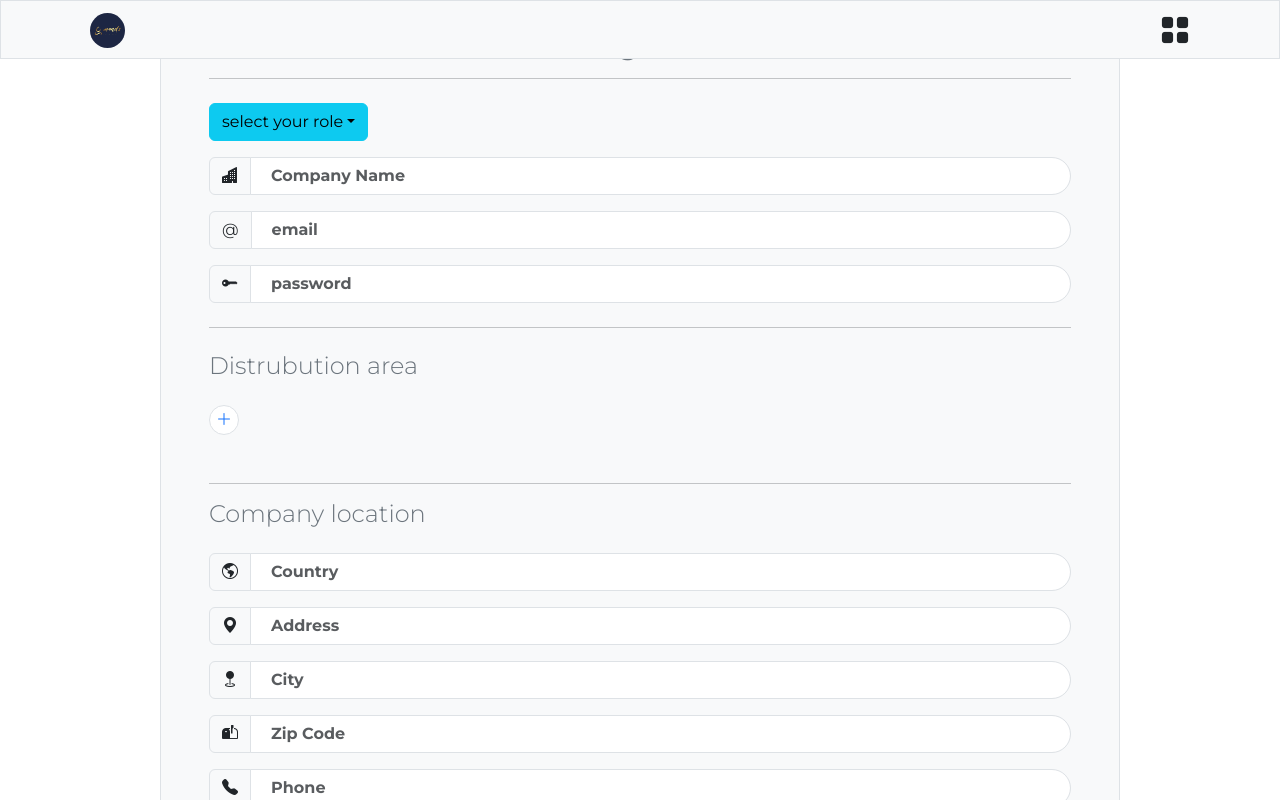
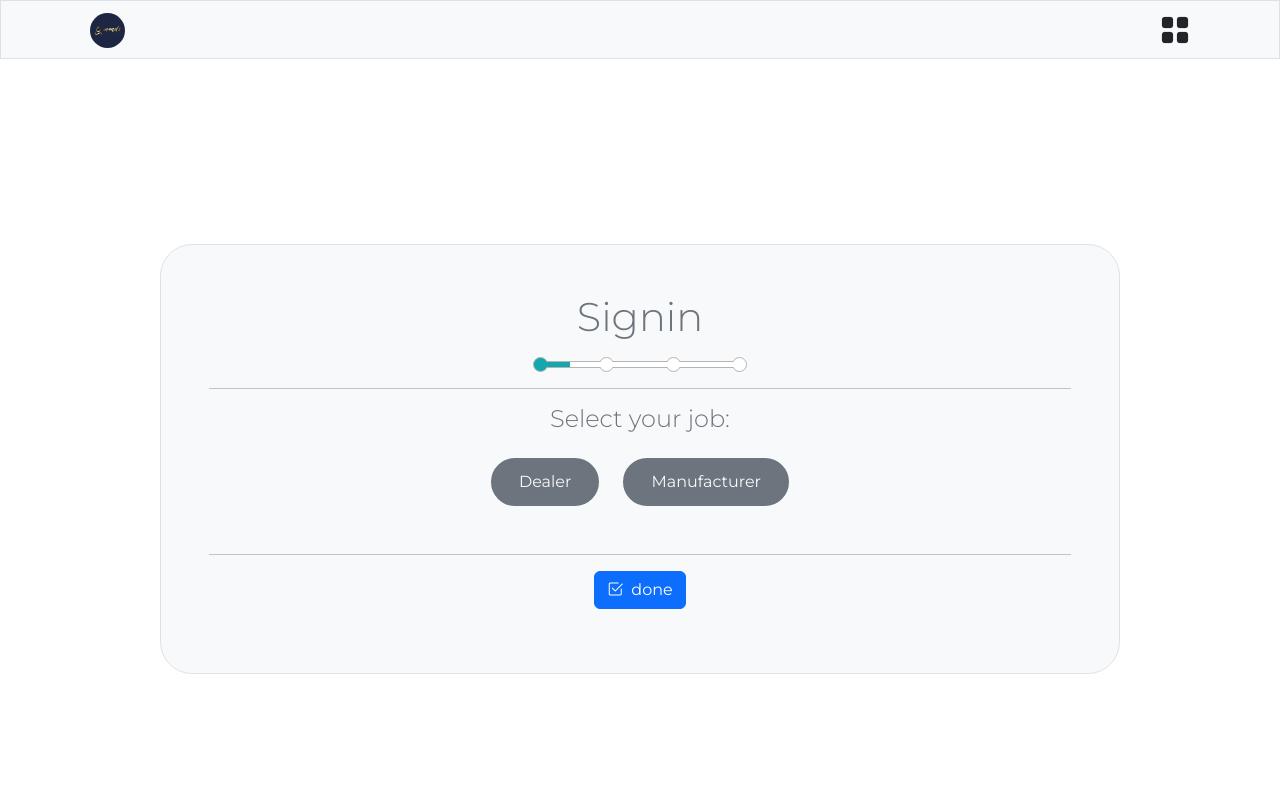
Before and after one commit to lucapipit/stocky_fe, a React (Create React App) app in the folder root/: page /signin in a window 1280 px wide. Shown: the top 800 px of the page. Built offline with nearby package versions, Linux system fonts and the light colour scheme.

Commit message:
restaurata la pagina di signin e aggiunta la dateRejection

```diff
--- a/root/src/components/CardPendingAnnouncement.jsx
+++ b/root/src/components/CardPendingAnnouncement.jsx
@@ -24,7 +24,7 @@ const CardPendingAnnouncement = ({ singleData, isLoading }) => {
 
     const rejectAnnouncement = async () => {
         if (window.confirm("Do you want to reject this announcement? ")) {
-            dispatch(updateAnnouncementFunc({ payload: { ...singleData[0], status: 3, rejReasons: rejectionReasons }, token: localStorage.getItem("token") }))
+            dispatch(updateAnnouncementFunc({ payload: { ...singleData[0], status: 3, rejReasons: rejectionReasons, dataRejected: new Date() }, token: localStorage.getItem("token") }))
                 .then((response) => response.payload.statusCode === 200 ? window.location.reload() : null)
         };
     }
--- a/root/src/components/_Signin.jsx
+++ b/root/src/components/_Signin.jsx
@@ -14,7 +14,7 @@ import { setDistributionArea, delDistributionArea } from '../states/generalState
 
 const _Signin = () => {
 
-    const [typeOfJob, setTypeOfJob] = useState("select your role");
+    const [typeOfJob, setTypeOfJob] = useState("");
     const [companyName, setCompanyName] = useState("");
     const [email, setEmail] = useState("");
     const [pssw, setPssw] = useState("");
@@ -26,9 +26,10 @@ const _Signin = () => {
 
     const [firstSendTry, setFirstSendTry] = useState(true);
     const [serverResponse, setServerResponse] = useState("");
-    const formOk = companyName && email && pssw && country && city && zipCode && typeOfJob !== "select your role";
+    const formOk = companyName && email && pssw && country && city && zipCode && typeOfJob;
 
     const [addArea, setAddArea] = useState(false);
+    const [step, setStep] = useState(0);
 
     const dispatch = useDispatch();
     const navigate = useNavigate();
@@ -76,7 +77,7 @@ const _Signin = () => {
                         setCity("");
                         setZipCode("");
                         setPhone("");
-                        setTypeOfJob("select your role");
+                        setTypeOfJob("");
                         navigate("/");
 
                     } else {
@@ -89,20 +90,68 @@ const _Signin = () => {
                 })
         }
 
+    };
+
+    const manageStep = (input) => {
+        if (input && step < 3) {
+            setStep(step + 1)
+        }
+        if (!input && step > 0) {
+            setStep(step - 1)
+        }
     }
 
 
     return (
-        <div className='d-flex align-items-center justify-content-center' style={{ height: "100vh" }}>
-            <div className='bg-light border w-75 p-5 rounded-5'>
-                <h2 className='text-center text-secondary fw-light'>Signin</h2>
-                <hr className='mb-4' />
+        <div className='d-flex align-items-center justify-content-center ' style={{ height: "100vh" }}>
+            <div className='bg-light border w-75 p-5 rounded-5 myMaxW1200'>
+                <h1 className='text-center text-secondary fw-light displa-6'>Signin</h1>
+
+                {/* progress bar */}
+                <div className='d-flex justify-content-center mt-3'>
+                    <div className='myMaxW300 position-relative progressStepBar d-flex justify-content-center align-items-center'>
+                        <div className='d-flex align-items-center justify-content-between'>
+                            <div className={`${step >= 0 ? "active" : ""}`}></div>
+                            <div className={`${step >= 1 ? "active" : ""}`}></div>
+                            <div className={`${step >= 2 ? "active" : ""}`}></div>
+                            <div className={`${step >= 3 ? "active" : ""}`}></div>
+                        </div>
+                        <div className='position-absolute'></div>
+                        <div className='position-absolute'
+                            style={{
+                                background: `${step === 0 ?
+                                    "linear-gradient(to right, #14a7ad 15%, #fff 10%, #fff, #fff)"
+                                    : step === 1 ?
+                                        "linear-gradient(to right, #14a7ad 50%, #fff 10%, #fff)"
+                                        : step === 2 ?
+                                            "linear-gradient(to right, #14a7ad 82%, #fff 10%)"
+                                            : "#14a7ad"
+                                    }`
+                            }}></div>
+                    </div>
+                </div>
+
+                <hr className='mb-3' />
                 <div>
-                    <DropdownButton className="mb-3" variant='info' id="dropdown-basic-button" title={typeOfJob}>
-                        <Dropdown.Item href="#/action-1" onClick={() => { setTypeOfJob("Manufacturer") }}>Manufacturer</Dropdown.Item>
-                        <Dropdown.Item href="#/action-2" onClick={() => { setTypeOfJob("Dealer") }}>Dealer</Dropdown.Item>
-                    </DropdownButton>
+                    {
+                        step === 0 ?
+                            <div>
+                                <h4 className='fw-light text-secondary text-center'>Select your job:</h4>
+                                <div className='d-flex flex-wrap align-items-center justify-content-center mb-5 mt-4 gap-4'>
+                                    <div className={`bg-secondary position-relative text-light px-4 py-2 rounded-5 myCursor ${typeOfJob === "Dealer" ? "delManSelectorActive" : "delManSelector"}`} onClick={() => { setTypeOfJob("Dealer") }}>
+                                        <i className="bi bi-check-circle-fill position-absolute"></i> Dealer
+                                    </div>
+                                    <div className={`bg-secondary position-relative text-light px-4 py-2 rounded-5 myCursor ${typeOfJob === "Manufacturer" ? "delManSelectorActive" : "delManSelector"}`} onClick={() => { setTypeOfJob("Manufacturer") }}>
+                                        <i className="bi bi-check-circle-fill position-absolute"></i> Manufacturer
+                                    </div>
+                                </div>
+                            </div>
+                            : null
+                    }
 
+                    {
+                        step === 1 ?
+                            <div>
                                 <InputGroup className="mb-3">
                                     <InputGroup.Text id="basic-addon1"><i className="bi bi-buildings-fill"></i></InputGroup.Text>
                                     <Form.Control
@@ -134,10 +183,14 @@ const _Signin = () => {
                                         value={pssw}
                                     />
                                 </InputGroup>
+                            </div>
+                            : null
+                    }
 
 
-                    <hr className='my-4' />
-
+                    {
+                        step === 2 ?
+                            <div>
                                 <h4 className='text-secondary fw-light mb-4'>Distrubution area</h4>
                                 <div className='d-flex justify-content-start'>
                                     {
@@ -149,7 +202,7 @@ const _Signin = () => {
                                                     })
                                                 }
                                             </DropdownButton>
-                                : <div className='myBgWhite plusDistributionArea myCursor d-flex align-items-center justify-content-center border' onClick={() => { setAddArea(true) }}><i className="bi bi-plus-lg text-primary"></i></div>
+                                            : <div className='d-flex align-items-center flex-wrap gap-2 text-primary myCursor' onClick={() => { setAddArea(true) }}><div className='myBgWhite plusDistributionArea d-flex align-items-center justify-content-center border' ><i className="bi bi-plus-lg text-primary"></i></div>add a country</div>
                                     }
 
                                 </div>
@@ -160,9 +213,14 @@ const _Signin = () => {
                                         })
                                     }
                                 </div>
+                            </div>
+                            : null
+                    }
 
-                    <hr className='mt-5' />
 
+                    {
+                        step === 3 ?
+                            <div>
                                 <h4 className=' text-secondary fw-light mb-4'>Company location</h4>
                                 <InputGroup className="mb-3">
                                     <InputGroup.Text id="basic-addon1"><i className="bi bi-globe-americas"></i></InputGroup.Text>
@@ -214,9 +272,32 @@ const _Signin = () => {
                                         value={phone}
                                     />
                                 </InputGroup>
+                            </div>
+                            : null
+                    }
 
                     <hr />
-                    <Button className='w-100' variant="primary" onClick={() => { registerUser(); setFirstSendTry(false) }}>{signinLoading ? <Spinner animation="border" size='sm' /> : "register"}</Button>
+                    <div className='d-flex align-items-center justify-content-center'>
+                        {
+                            step === 0 ?
+                                <Button variant="primary" onClick={() => { manageStep(true) }}><i className="bi bi-check2-square me-2"></i>{signinLoading ? <Spinner animation="border" size='sm' /> : "done"}</Button>
+                                : step === 1 ?
+                                    <div className='d-flex gap-4 align-items-center'>
+                                        <h5 className='bi bi-arrow-return-left myCursor m-0' variant="secondary" onClick={() => { manageStep(false) }}> back</h5>
+                                        <Button variant="primary" onClick={() => { manageStep(true) }}><i className="bi bi-check2-square me-2"></i>{signinLoading ? <Spinner animation="border" size='sm' /> : "done"}</Button>
+                                    </div>
+                                    : step === 2 ?
+                                        <div className='d-flex gap-4 align-items-center'>
+                                            <h5 className='bi bi-arrow-return-left myCursor m-0' variant="secondary" onClick={() => { manageStep(false) }}> back</h5>
+                                            <Button variant="primary" onClick={() => { manageStep(true) }}><i className="bi bi-check2-square me-2"></i>{signinLoading ? <Spinner animation="border" size='sm' /> : "done"}</Button>
+                                        </div>
+                                        :
+                                        <div className='d-flex gap-4 align-items-center'>
+                                            <h5 className='bi bi-arrow-return-left myCursor m-0' variant="secondary" onClick={() => { manageStep(false) }}> back</h5>
+                                            <Button variant="primary" onClick={() => { registerUser(); setFirstSendTry(false) }}><i className="bi bi-check2-square me-2"></i>{signinLoading ? <Spinner animation="border" size='sm' /> : "register"}</Button>
+                                        </div>
+                        }
+                    </div>
                     <p className="mt-3 text-center">{firstSendTry || formOk ? "" : <i className="bi bi-exclamation-triangle-fill text-danger"> Fill the form correctly</i>}</p>
                     {serverResponse ? <p className="mt-3 text-center text-danger"><i className="bi bi-exclamation-circle"> {serverResponse}</i></p> : <p></p>}
                 </div>
--- a/root/src/styles/app.css
+++ b/root/src/styles/app.css
@@ -97,11 +97,61 @@
     border-radius: 15px;
 }
 
-.distAreaCountry > i {
+.distAreaCountry>i {
     font-size: 0%;
-    transition: font-size .3s ease-in-out .05s;
+    transition: font-size .2s ease-in-out .05s;
 }
 
-.distAreaCountry:hover > i {
+.distAreaCountry:hover>i {
     font-size: 100%;
 }
+
+/* sign in form - deler/manufacturer selector */
+.delManSelector {
+    border: 4px solid #6c757d;
+}
+
+.delManSelectorActive {
+    border: 4px solid #14a7ad;
+    background-color: #333 !important;
+}
+
+.delManSelector>i {
+    display: none;
+}
+
+.delManSelectorActive>i {
+    top: -18px;
+    left: -18px;
+    color: #14a7ad;
+    font-size: 1.8rem;
+}
+
+/* sign in form - progress bar */
+.progressStepBar>div:first-child {
+    width: 215px;
+}
+
+.progressStepBar > div:first-child > div {
+    height: 15px;
+    width: 15px;
+    border-radius: 8px;
+    background-color: #fff;
+    border: 1px solid rgb(180, 180, 180);
+    z-index: 1;
+}
+
+.progressStepBar > div:first-child > .active {
+    background-color: #14a7ad;
+}
+
+.progressStepBar>div:last-child {
+    height: 5px;
+    width: 200px;
+    z-index: 2;
+}
+.progressStepBar>div:nth-child(2){
+    height: 7px;
+    width: 200px;
+    border: 1px solid rgb(180, 180, 180);
+}
```
Also changed, not shown: root/src/assets/JSON/productCategories.json (+71 -71 lines), root/src/components/CardPenRejAnnouncementReduced.jsx (+26 -8 lines), root/src/components/CardPenRejAnnouncementReducedForm.jsx (+6 -6 lines). Lines whose indentation alone changed are shown as unchanged.
